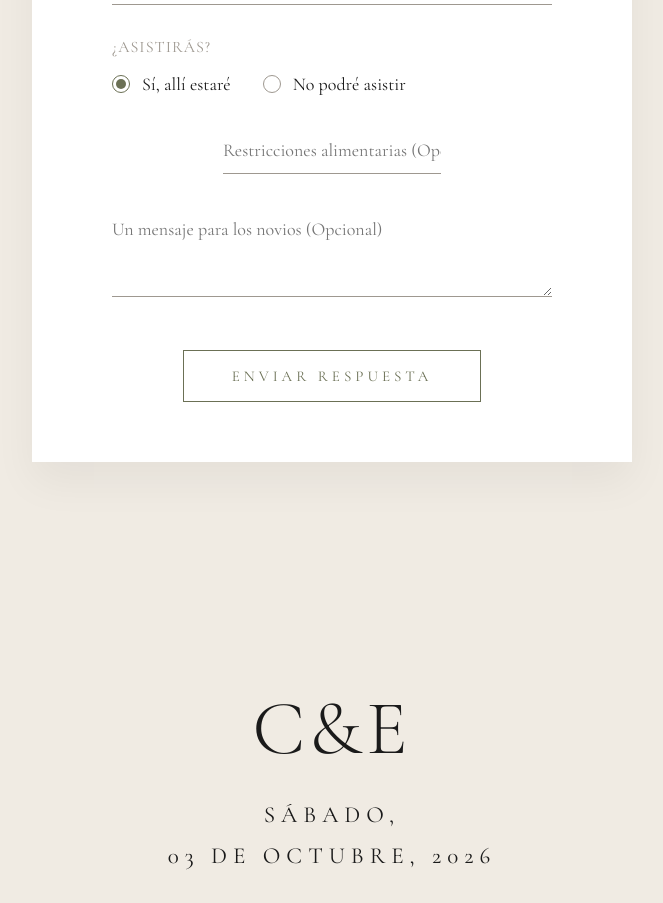
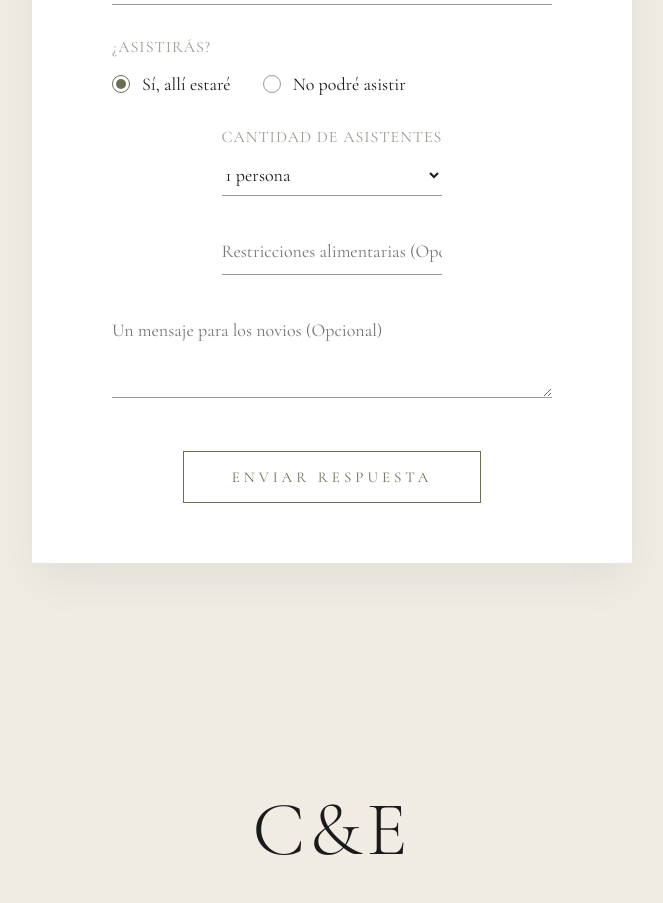
Before and after one commit to Carlossobar/boda, a React (Vite) app: page / in a window 1280 px wide. Shown: the part 3720-4623 px from the top of the page, without its empty margins (308-971 px from the left). Built offline with nearby package versions, Linux system fonts and the light colour scheme.

Commit message:
Agrega selector de cantidad de asistentes al formulario

```diff
--- a/src/App.jsx
+++ b/src/App.jsx
@@ -821,6 +821,7 @@ function RsvpSection() {
   const [formData, setFormData] = useState({
     name: "",
     attending: "yes",
+    guestsCount: "1",
     dietary: "",
     message: ""
   });
@@ -954,6 +955,30 @@ function RsvpSection() {
 
               {formData.attending === "yes" && (
                 <FadeIn distance={10}>
+                  <div style={{ display: "flex", flexDirection: "column", gap: 32 }}>
+                    <div>
+                      <p style={{ fontFamily: tokens.font.serif, fontSize: 16, color: tokens.warmGray, marginBottom: 8, letterSpacing: 1 }}>CANTIDAD DE ASISTENTES</p>
+                      <select
+                        name="guestsCount"
+                        value={formData.guestsCount}
+                        onChange={handleChange}
+                        style={{
+                          ...inputStyle,
+                          padding: "8px 0",
+                          cursor: "pointer",
+                        }}
+                        onFocus={(e) => e.target.style.borderBottomColor = tokens.olive}
+                        onBlur={(e) => e.target.style.borderBottomColor = tokens.warmGray}
+                      >
+                        <option value="1">1 persona</option>
+                        <option value="2">2 personas</option>
+                        <option value="3">3 personas</option>
+                        <option value="4">4 personas</option>
+                        <option value="5">5 personas</option>
+                        <option value="6">6 personas</option>
+                      </select>
+                    </div>
+
                     <div>
                       <input
                         type="text"
@@ -965,6 +990,7 @@ function RsvpSection() {
                         onFocus={(e) => e.target.style.borderBottomColor = tokens.olive}
                         onBlur={(e) => e.target.style.borderBottomColor = tokens.warmGray}
                       />
+                    </div>
                   </div>
                 </FadeIn>
               )}
```
Lines whose indentation alone changed are shown as unchanged.
